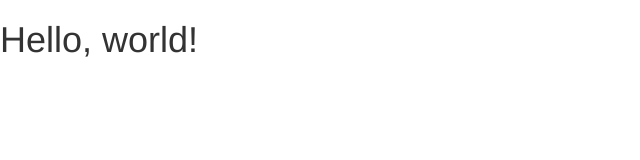
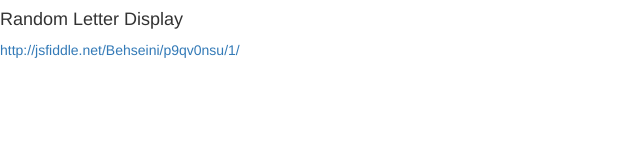
Before and after one commit to Behseini/French-Immersion, a plain HTML site: page index.html in a window 1280 px wide. Shown: the whole page, without its empty margins (0-640 px from the left). Drawn offline with nearby package versions, Linux system fonts and the light colour scheme.

Commit message:
Update index.html

```diff
--- a/index.html
+++ b/index.html
@@ -16,8 +16,8 @@
     <![endif]-->
   </head>
   <body>
-    <h1>Hello, world!</h1>
-
+    <h4>Random Letter Display</h4>
+<a>http://jsfiddle.net/Behseini/p9qv0nsu/1/</a>
     <!-- jQuery (necessary for Bootstrap's JavaScript plugins) -->
     <script src="https://ajax.googleapis.com/ajax/libs/jquery/1.11.1/jquery.min.js"></script>
     <!-- Include all compiled plugins (below), or include individual files as needed -->
```
